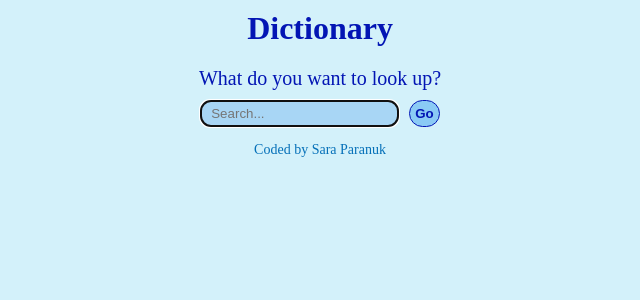
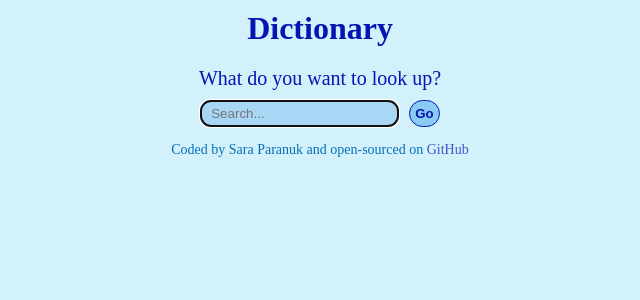
Before and after one commit to Sara-pixie/react-dictionary, a React (Create React App) app: page / in a window 1280 px wide. Shown: the top 300 px of the page, without its empty margins (320-960 px from the left). Built offline with nearby package versions, Linux system fonts and the light colour scheme.

Commit message:
added link to GitHub

```diff
--- a/src/App.css
+++ b/src/App.css
@@ -37,3 +37,10 @@
   font-size: 14px;
   margin-top: 10px;
 }
+.App a {
+  text-decoration: none;
+  color: rgba(3, 21, 180, 0.7);
+}
+.App a:hover {
+  text-decoration: underline;
+}
--- a/src/App.js
+++ b/src/App.js
@@ -29,7 +29,8 @@ export default function App() {
       </form>
       <Results info={results}/>
       <footer>
-        Coded by Sara Paranuk
+        Coded by Sara Paranuk and open-sourced on
+        <a href="https://github.com/Sara-pixie/react-dictionary" target="_blank"> GitHub</a>
       </footer>
     </div>
   );
```
